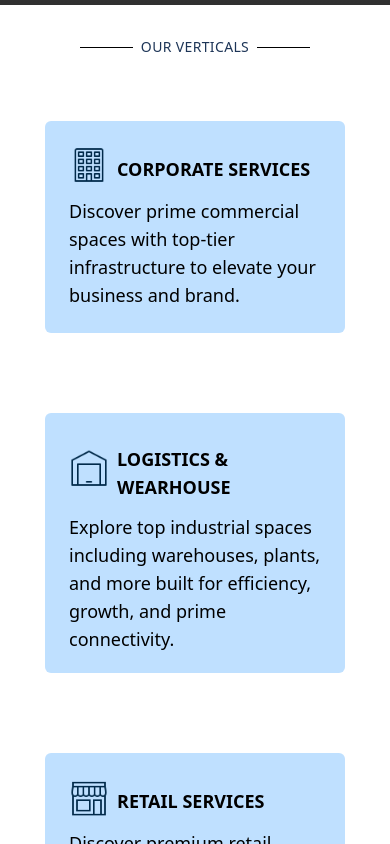
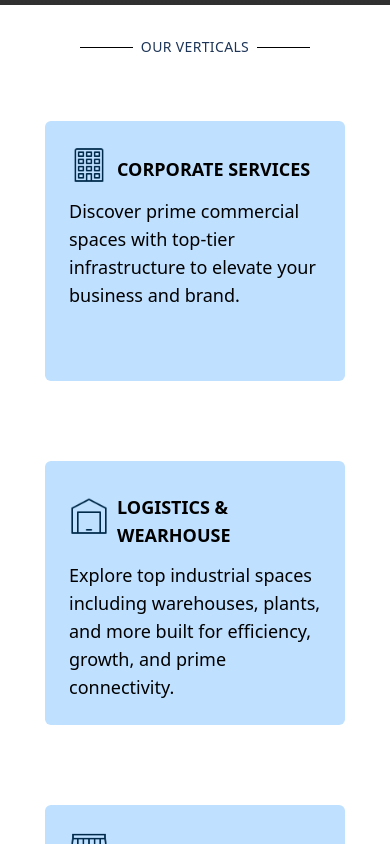
Before and after one commit to Shashank1394/dj_realtors, a Next.js app: page /dj_realtors/ in a window 390 px wide. Shown: the part 840-1684 px from the top of the page. Built offline with nearby package versions, Linux system fonts and the light colour scheme; grey boxes are pictures that could not be loaded.

Commit message:
Update Card component minimum height for improved visual consistency

```diff
--- a/app/components/home/cards.tsx
+++ b/app/components/home/cards.tsx
@@ -10,7 +10,7 @@ interface CardProps {
 // Reusable Card component
 const Card = ({ imageSrc, altText, title, description }: CardProps) => {
   return (
-    <div className="bg-[#BFE0FF] min-h-[149px] max-h-[260px] max-w-[300px] p-6 rounded-md md:min-w-[300px] md:min-h-[250px] lg:min-w-[450px] lg:min-h-[300px]">
+    <div className="bg-[#BFE0FF] min-h-[260px] max-w-[300px] p-6 rounded-md md:min-w-[300px] md:min-h-[250px] lg:min-w-[450px] lg:min-h-[300px]">
       <div className="flex items-center gap-2 mb-3">
         <Image src={imageSrc} alt={altText} width={40} height={40} />
         <h2 className="font-bold md:pt-4 pt-2">{title}</h2>
```
